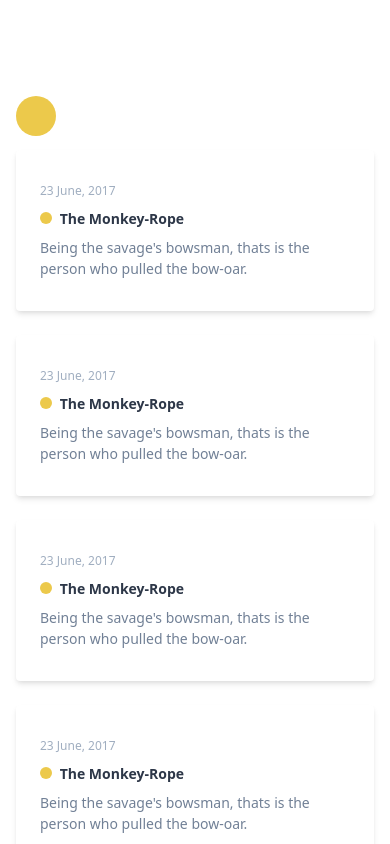
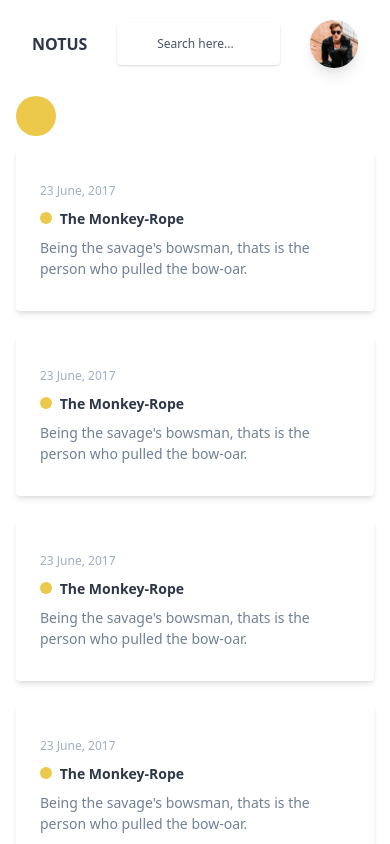
Before and after one commit to oxavibes/notus-frontend, a Nuxt app: page /admin/dashboard in a window 390 px wide. Shown: the top 844 px of the page. Built offline with nearby package versions, Linux system fonts and the light colour scheme.

Commit message:
Update AdminNavbar

```diff
--- a/components/navbars/AdminNavbar.vue
+++ b/components/navbars/AdminNavbar.vue
@@ -6,14 +6,22 @@
     <div
       class="w-full mx-auto items-center flex justify-between md:flex-no-wrap flex-wrap md:px-10 px-4"
     >
+      <!-- Brand -->
+      <NuxtLink
+        class="md:block text-left md:pb-2 text-gray-800 mr-0 inline-block whitespace-no-wrap lg:text-lg uppercase font-bold p-4 px-0"
+        to="/"
+      >
+        Notus
+      </NuxtLink>
+
       <!-- Form -->
-      <form class="md:flex hidden flex-row flex-wrap items-center">
+      <form class="md:flex w-6/12 lg:w-5/12 flex-row flex-wrap items-center">
         <div class="relative flex w-full flex-wrap items-stretch">
-          <span
+          <!-- <span
             class="z-10 h-full leading-snug font-normal text-center text-gray-600 absolute bg-transparent rounded text-base items-center justify-center w-8 pl-3 py-3"
           >
             <i class="fas fa-search"></i>
-          </span>
+          </span> -->
           <input
             type="text"
             placeholder="Search here..."
@@ -21,8 +29,9 @@
           />
         </div>
       </form>
+
       <!-- User -->
-      <ul class="list-none hidden md:flex flex-col md:flex-row items-center">
+      <ul class="list-none md:flex flex-col md:flex-row items-center">
         <user-dropdown />
       </ul>
     </div>
@@ -31,7 +40,7 @@
 </template>
 
 <script>
-import UserDropdown from '~/components/dropdowns/UserDropdown.vue'
+import UserDropdown from '@/components/dropdowns/UserDropdown.vue'
 
 export default {
   name: 'AdminNavbar',
```
